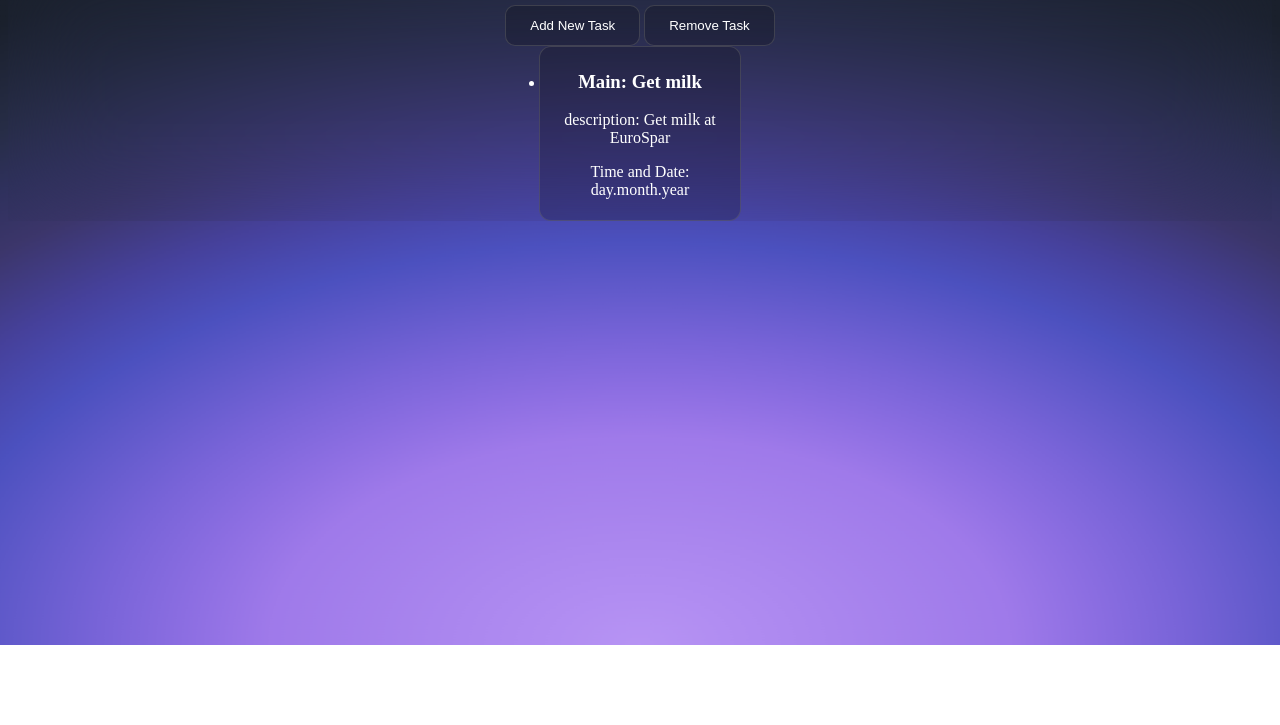
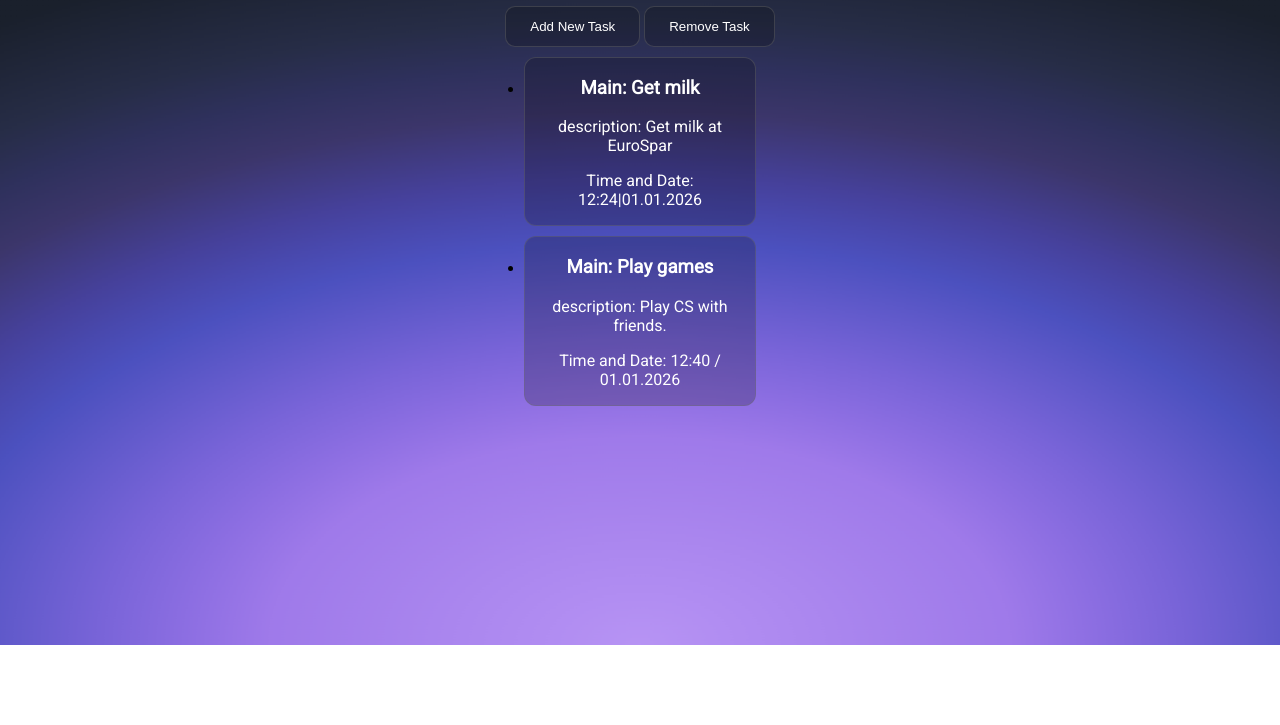
Before and after one commit to Benjy0812/WebTasky, a website built with Vite: page index.html in a window 1280 px wide. Shown: the part 75-800 px from the top of the page. Built offline with nearby package versions, Linux system fonts and the light colour scheme.

Commit message:
Enhance CSS sorting order and add Roboto font; update task card date formatting

```diff
--- a/index.html
+++ b/index.html
@@ -19,7 +19,22 @@
         <li class="task-card">
           <h3>Main: Get milk</h3>
           <p>description: Get milk at EuroSpar</p>
-          <p>Time and Date: <span class="due-date">day.month.year</span></p>
+          <p>
+            Time and Date:
+            <time class="due-date" datetime="2026-01-01T12:24"
+              >12:24|01.01.2026</time
+            >
+          </p>
+        </li>
+        <li class="task-card">
+          <h3>Main: Play games</h3>
+          <p>description: Play CS with friends.</p>
+          <p>
+            Time and Date:
+            <time class="due-date" datetime="2026-01-01T12:40"
+              >12:40 / 01.01.2026</time
+            >
+          </p>
         </li>
       </ul>
     </main>
--- a/main.css
+++ b/main.css
@@ -1,47 +1,58 @@
+@font-face {
+  font-family: 'Roboto';
+  src: url('/assets/fonts/Roboto-Regular.ttf') format('truetype');
+  font-weight: normal;
+  font-style: normal;
+}
+
 body {
   background-image: url("/assets/images/arc.png");
+  background-repeat: no-repeat;
   background-size: cover;
-  background-repeat: no-repeat;
-  backdrop-filter: blur(50px);
-}
+  }
 main,
 header {
   align-items: center;
   text-align: center;
-}
+  }
 
 h1,
 h2,
 h3,
-p,
-ul {
+p {
+  font-family: 'roboto', sans-serif;
   color: white;
-}
+  }
 
 button {
   padding: 12px 24px;
+  border: 1px solid rgba(110, 110, 110, .4);
   border-radius: 10px;
+  background-color: rgba(0, 0, 0, .2);
+  color: white;
+  cursor: pointer;
+
   -webkit-border-radius: 10px;
   -moz-border-radius: 10px;
   -ms-border-radius: 10px;
   -o-border-radius: 10px;
-  color: white;
-  border: 1px solid rgba(110, 110, 110, 0.4);
-
-  background-color: rgba(0, 0, 0, 0.2);
-  cursor: pointer;
-}
+  }
 
 .task-list {
-  width: 15%;
+  width: 20%;
   margin: 0 auto;
-  padding: 5px;
+  padding: 0;
+  }
+
+.task-card {
+  margin: 10px;
+  padding: 0;
+  border: 1px solid rgba(110, 110, 110, .4);
   border-radius: 12px;
+  background-color: rgba(0, 0, 0, .2);
+
   -webkit-border-radius: 12px;
   -moz-border-radius: 12px;
   -ms-border-radius: 12px;
   -o-border-radius: 12px;
-  border: 1px solid rgba(110, 110, 110, 0.4);
-
-  background-color: rgba(0, 0, 0, 0.2);
-}
+  }
```
Also changed, not shown: .csscomb.json, assets/fonts/Roboto-Regular.ttf (added).
